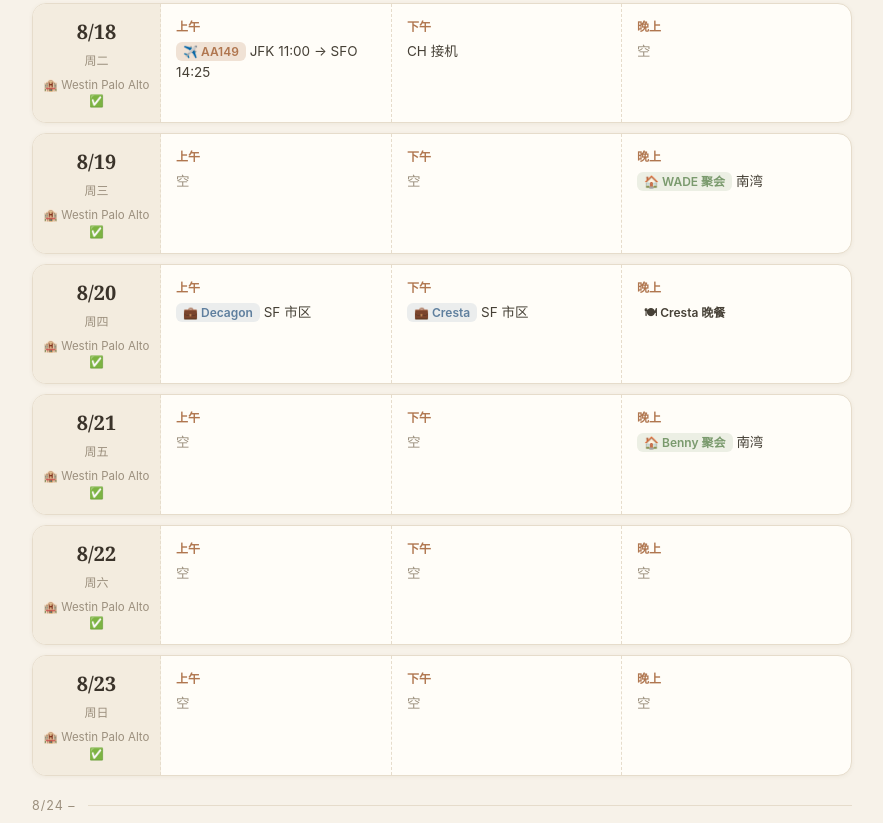
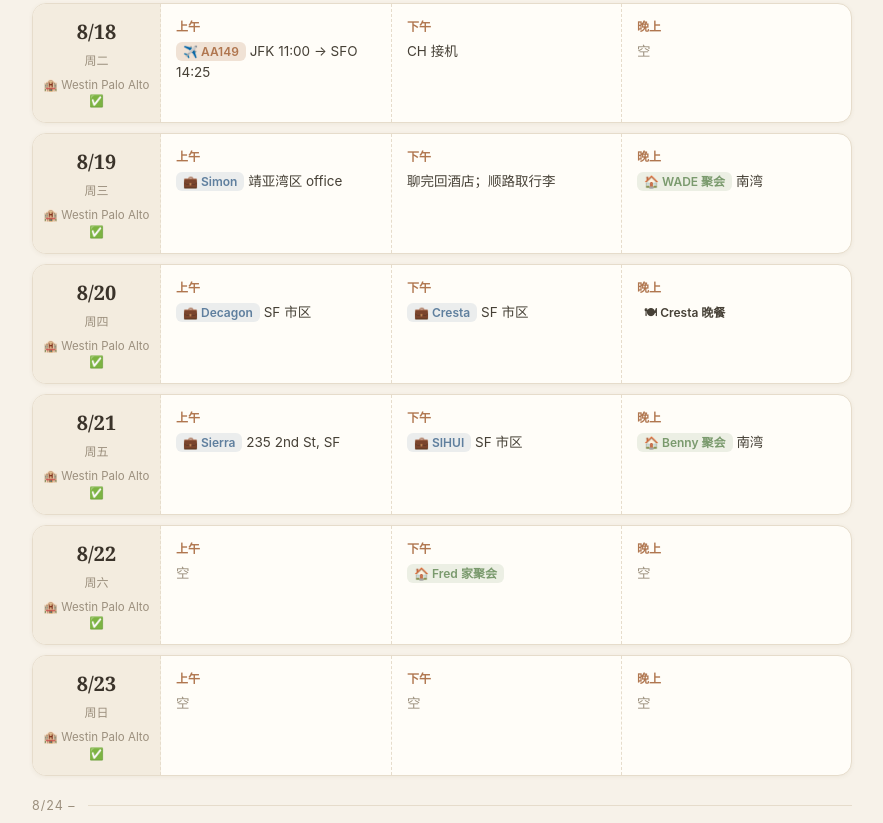
Before and after one commit to Gordon9999/life, a plain HTML site: page us/index.html in a window 1280 px wide. Shown: the part 470-1293 px from the top of the page, without its empty margins (198-1081 px from the left). Drawn offline with Linux system fonts and the light colour scheme.

Commit message:
补简单页：8/19 Simon + WADE、8/21 Sierra + SIHUI + Benny、8/22 Fred

```diff
--- a/us/index.html
+++ b/us/index.html
@@ -133,8 +133,8 @@
   <div class="day">
     <div class="dl"><div class="n">8/19</div><div class="w">周三</div><div class="h">🏨 Westin Palo Alto <span class="ok">✅</span></div></div>
     <div class="slots">
-      <div class="slot empty"><span class="sl">上午</span>空</div>
-      <div class="slot empty"><span class="sl">下午</span>空</div>
+      <div class="slot"><span class="sl">上午</span><span class="tag meet">💼 Simon</span> 靖亚湾区 office</div>
+      <div class="slot"><span class="sl">下午</span>聊完回酒店；顺路取行李</div>
       <div class="slot"><span class="sl">晚上</span><span class="tag party">🏠 WADE 聚会</span> 南湾</div>
     </div>
   </div>
@@ -151,8 +151,8 @@
   <div class="day">
     <div class="dl"><div class="n">8/21</div><div class="w">周五</div><div class="h">🏨 Westin Palo Alto <span class="ok">✅</span></div></div>
     <div class="slots">
-      <div class="slot empty"><span class="sl">上午</span>空</div>
-      <div class="slot empty"><span class="sl">下午</span>空</div>
+      <div class="slot"><span class="sl">上午</span><span class="tag meet">💼 Sierra</span> 235 2nd St, SF</div>
+      <div class="slot"><span class="sl">下午</span><span class="tag meet">💼 SIHUI</span> SF 市区</div>
       <div class="slot"><span class="sl">晚上</span><span class="tag party">🏠 Benny 聚会</span> 南湾</div>
     </div>
   </div>
@@ -161,7 +161,7 @@
     <div class="dl"><div class="n">8/22</div><div class="w">周六</div><div class="h">🏨 Westin Palo Alto <span class="ok">✅</span></div></div>
     <div class="slots">
       <div class="slot empty"><span class="sl">上午</span>空</div>
-      <div class="slot empty"><span class="sl">下午</span>空</div>
+      <div class="slot"><span class="sl">下午</span><span class="tag party">🏠 Fred 家聚会</span></div>
       <div class="slot empty"><span class="sl">晚上</span>空</div>
     </div>
   </div>
```
